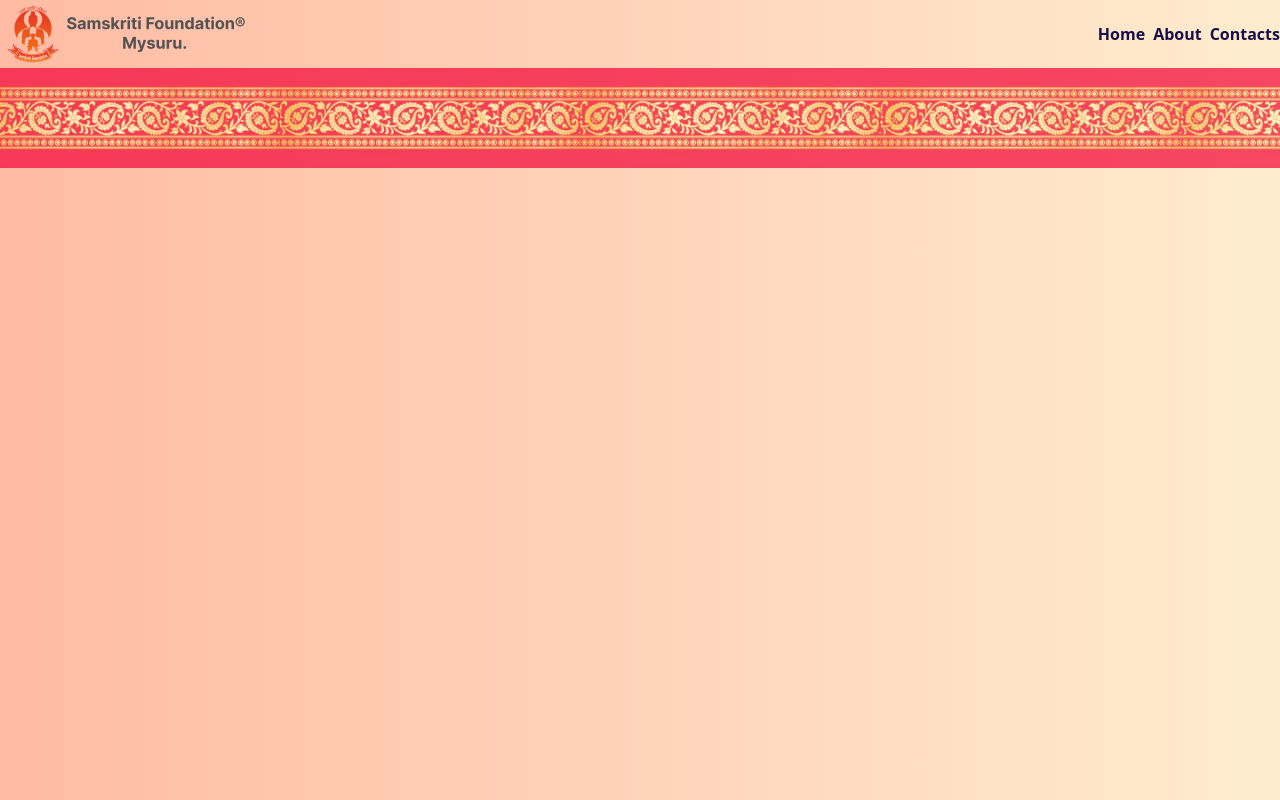
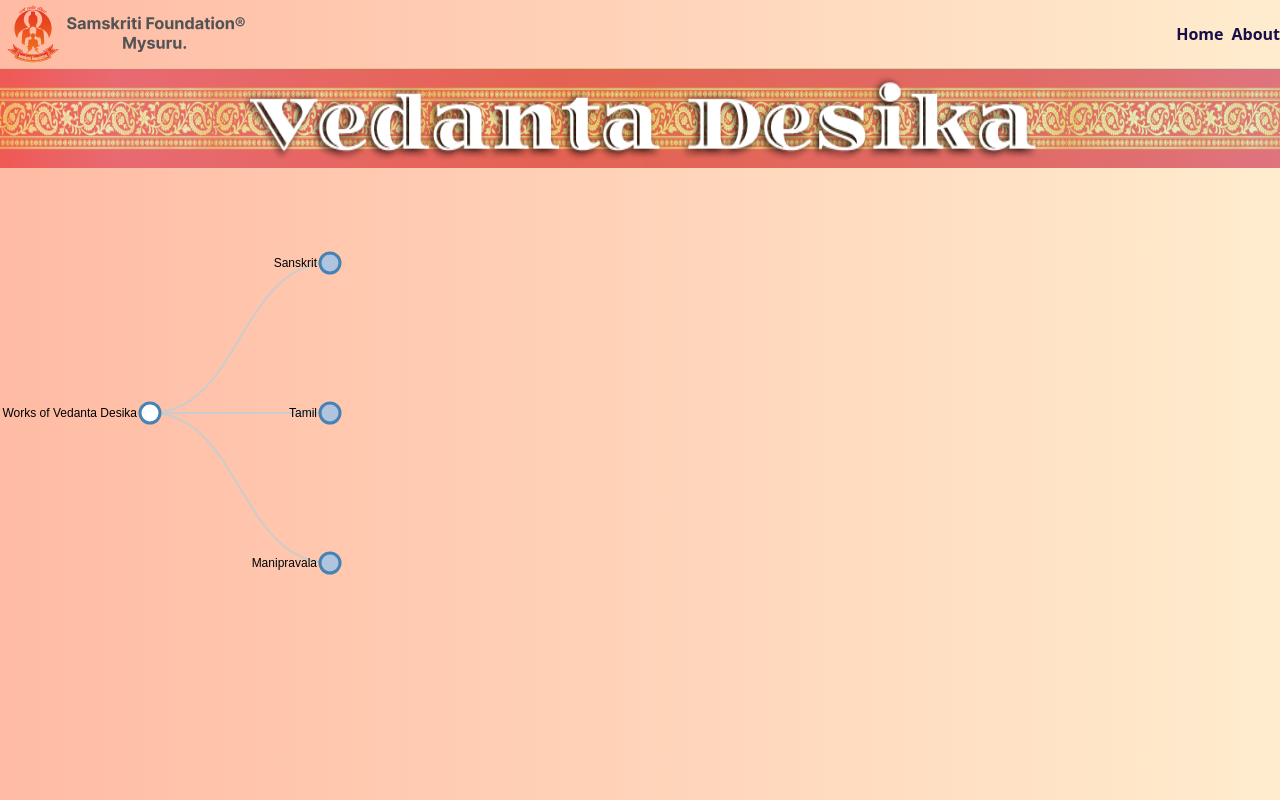
Before and after one commit to Samskriti-Foundation/vedanta-desika-portal, a Flask app: page / in a window 1280 px wide. Run offline with Flask 3, Linux system fonts and the light colour scheme.

Commit message:
Fixed navbar and header

```diff
--- a/app/app.py
+++ b/app/app.py
@@ -1,7 +1,7 @@
-from flask import Flask, render_template
+from flask import Flask
+from .routes import home, admin
 
 app = Flask(__name__)
 
-@app.route("/")
-def hello_world():
-    return render_template("layouts/base.html")
+app.register_blueprint(home.home_bp)
+app.register_blueprint(admin.admin_bp)
--- /dev/null
+++ b/app/routes/home.py
@@ -0,0 +1,8 @@
+from flask import Blueprint, render_template
+
+home_bp = Blueprint("home", __name__, url_prefix="/")
+
+
+@home_bp.route("/")
+def home():
+    return render_template("pages/home/index.html")
--- a/app/static/css/output.css
+++ b/app/static/css/output.css
@@ -554,8 +554,32 @@ video {
   --tw-contain-style:  ;
 }
 
+.collapse {
+  visibility: collapse;
+}
+
 .static {
   position: static;
+}
+
+.absolute {
+  position: absolute;
+}
+
+.relative {
+  position: relative;
+}
+
+.left-1\/2 {
+  left: 50%;
+}
+
+.top-1\/2 {
+  top: 50%;
+}
+
+.z-10 {
+  z-index: 10;
 }
 
 .mx-auto {
@@ -571,28 +595,50 @@ video {
   display: flex;
 }
 
+.h-\[100px\] {
+  height: 100px;
+}
+
 .h-screen {
   height: 100vh;
 }
 
-.h-\[100px\] {
-  height: 100px;
-}
-
-.h-\[108px\] {
-  height: 108px;
+.h-\[90px\] {
+  height: 90px;
 }
 
 .w-full {
   width: 100%;
 }
 
-.w-screen {
-  width: 100vw;
+.w-\[300px\] {
+  width: 300px;
+}
+
+.w-\[800px\] {
+  width: 800px;
 }
 
 .max-w-7xl {
   max-width: 80rem;
+}
+
+.max-w-\[800px\] {
+  max-width: 800px;
+}
+
+.-translate-x-1\/2 {
+  --tw-translate-x: -50%;
+  transform: translate(var(--tw-translate-x), var(--tw-translate-y)) rotate(var(--tw-rotate)) skewX(var(--tw-skew-x)) skewY(var(--tw-skew-y)) scaleX(var(--tw-scale-x)) scaleY(var(--tw-scale-y));
+}
+
+.-translate-y-1\/2 {
+  --tw-translate-y: -50%;
+  transform: translate(var(--tw-translate-x), var(--tw-translate-y)) rotate(var(--tw-rotate)) skewX(var(--tw-skew-x)) skewY(var(--tw-skew-y)) scaleX(var(--tw-scale-x)) scaleY(var(--tw-scale-y));
+}
+
+.transform {
+  transform: translate(var(--tw-translate-x), var(--tw-translate-y)) rotate(var(--tw-rotate)) skewX(var(--tw-skew-x)) skewY(var(--tw-skew-y)) scaleX(var(--tw-scale-x)) scaleY(var(--tw-scale-y));
 }
 
 .items-center {
@@ -626,21 +668,58 @@ video {
   --tw-gradient-stops: var(--tw-gradient-from), var(--tw-gradient-to);
 }
 
+.from-0\% {
+  --tw-gradient-from-position: 0%;
+}
+
+.via-\[\#C9E3BC\] {
+  --tw-gradient-to: rgb(201 227 188 / 0)  var(--tw-gradient-to-position);
+  --tw-gradient-stops: var(--tw-gradient-from), #C9E3BC var(--tw-gradient-via-position), var(--tw-gradient-to);
+}
+
+.via-\[\#CDD28D\] {
+  --tw-gradient-to: rgb(205 210 141 / 0)  var(--tw-gradient-to-position);
+  --tw-gradient-stops: var(--tw-gradient-from), #CDD28D var(--tw-gradient-via-position), var(--tw-gradient-to);
+}
+
 .to-\[\#FFECCE\] {
   --tw-gradient-to: #FFECCE var(--tw-gradient-to-position);
 }
 
-.object-cover {
-  -o-object-fit: cover;
-     object-fit: cover;
+.to-\[\#C7E9CB\] {
+  --tw-gradient-to: #C7E9CB var(--tw-gradient-to-position);
+}
+
+.text-center {
+  text-align: center;
+}
+
+.text-3xl {
+  font-size: 1.875rem;
+  line-height: 2.25rem;
+}
+
+.text-5xl {
+  font-size: 3rem;
+  line-height: 1;
+}
+
+.text-lg {
+  font-size: 1.125rem;
+  line-height: 1.75rem;
+}
+
+.font-semibold {
+  font-weight: 600;
 }
 
 .font-bold {
   font-weight: 700;
 }
 
-.font-semibold {
-  font-weight: 600;
+.text-\[\#170F49\] {
+  --tw-text-opacity: 1;
+  color: rgb(23 15 73 / var(--tw-text-opacity));
 }
 
 .text-white {
--- a/app/templates/_macros.html
+++ b/app/templates/_macros.html
@@ -10,16 +10,23 @@
     <div class="text-[#170F49] font-semibold flex gap-2">
       <a href="#"> Home </a>
       <a href="#"> About </a>
-      <a href="#"> Contacts </a>
     </div>
   </div>
 </nav>
-{%- endmacro %} {% macro header() -%}
-<div>
+{%- endmacro %}
+
+<!--  -->
+{% macro header(title) -%}
+<div class="relative ext-center text-white">
   <img
-    class="w-full h-[100px]"
+    class="w-full h-[100px] bg-gradient-to-r from-[#FFBBA4] from-9 % via-[#C9E3BC] via-42% via-[#CDD28D] via-83% to-[#C7E9CB]"
     src="{{ url_for('static', filename='images/header.png') }}"
     alt="header"
   />
+  <img
+    src="{{ url_for('static', filename='images/title.png') }}"
+    alt="title"
+    class="absolute top-1/2 left-1/2 transform -translate-x-1/2 -translate-y-1/2 max-w-[800px] h-[90px] text-lg"
+  />
 </div>
 {%- endmacro %}
--- a/app/templates/layouts/base.html
+++ b/app/templates/layouts/base.html
@@ -25,6 +25,12 @@
     <title>Vedanta Desika</title>
   </head>
   <body class="h-screen bg-gradient-to-r from-[#FFBBA4] to-[#FFECCE] to-73%">
-    {{macros.navbar()}} {% block content %} {{ macros.header() }} {% endblock %}
+    {{macros.navbar()}}
+    <!--  -->
+    {% block content %}
+    <!--  -->
+    {{macros.header("Vedanta Desika from base")}}
+    <!--  -->
+    {% endblock %}
   </body>
 </html>
--- /dev/null
+++ b/app/templates/pages/home/_partials/horizontal_tree.html
@@ -0,0 +1,291 @@
+<style>
+  .node circle {
+    fill: #fff;
+    stroke: steelblue;
+    stroke-width: 3px;
+  }
+
+  .node text {
+    font: 12px sans-serif;
+  }
+
+  .link {
+    fill: none;
+    stroke: #ccc;
+    stroke-width: 2px;
+  }
+</style>
+
+<div>
+  <script src="https://d3js.org/d3.v7.min.js"></script>
+  <script>
+    var treeData = {
+      name: "Works of Vedanta Desika",
+      children: [
+        {
+          name: "Sanskrit",
+          children: [
+            {
+              name: "Stotra",
+              children: [
+                { name: "Hayagriva-Stotra" },
+                { name: "Goda Stuti" },
+                { name: "Sree Stuti" },
+                { name: "Bhu-stuti" },
+                { name: "Varadaraja Panchashat" },
+              ],
+            },
+            {
+              name: "Vyakhyana",
+              children: [
+                { name: "Tattva Tika" },
+                { name: "Tatparya Chandrika" },
+                { name: "Stotra-ratna-bhashyam" },
+              ],
+            },
+            {
+              name: "Kavya",
+              children: [
+                { name: "Yadavabhyudayam" },
+                { name: "Hamsa Sandesham" },
+              ],
+            },
+            {
+              name: "Svatantra Shastra Granthas",
+              children: [
+                { name: "Tattvamukta-kalapa" },
+                { name: "Nyaya-siddhanjanam" },
+                { name: "Nyayaparishuddhi" },
+              ],
+            },
+            {
+              name: "Nataka (Drama)",
+              children: [{ name: "Sankalpa-suryodyam" }],
+            },
+            {
+              name: "Agama",
+              children: [{ name: "Pancharatra-rakha" }],
+            },
+            {
+              name: "Other works",
+              children: [],
+            },
+          ],
+        },
+        {
+          name: "Tamil",
+          children: [{ name: "Desikaprabandham" }],
+        },
+        {
+          name: "Manipravala",
+          children: [
+            { name: "Rahasyatrayasara" },
+            { name: "Amritasvadini" },
+            { name: "Amritaranjini" },
+          ],
+        },
+      ],
+    }
+
+    // Set the dimensions and margins of the diagram
+    var margin = { top: 20, right: 90, bottom: 30, left: 150 },
+      width = 960 - margin.left - margin.right,
+      height = 500 - margin.top - margin.bottom
+
+    // append the svg object to the body of the page
+    // appends a 'group' element to 'svg'
+    // moves the 'group' element to the top left margin
+    var svg = d3
+      .select("body")
+      .append("svg")
+      .attr("width", width + margin.right + margin.left)
+      .attr("height", height + margin.top + margin.bottom)
+      .append("g")
+      .attr("transform", "translate(" + margin.left + "," + margin.top + ")")
+
+    var i = 0,
+      duration = 750,
+      root
+
+    // declares a tree layout and assigns the size
+    var treemap = d3.tree().size([height, width])
+
+    // Assigns parent, children, height, depth
+    root = d3.hierarchy(treeData, function (d) {
+      return d.children
+    })
+    root.x0 = height / 2
+    root.y0 = 0
+
+    // Collapse after the second level
+    root.children.forEach(collapse)
+
+    update(root)
+
+    // Collapse the node and all it's children
+    function collapse(d) {
+      if (d.children) {
+        d._children = d.children
+        d._children.forEach(collapse)
+        d.children = null
+      }
+    }
+
+    function update(source) {
+      // Assigns the x and y position for the nodes
+      var treeData = treemap(root)
+
+      // Compute the new tree layout.
+      var nodes = treeData.descendants(),
+        links = treeData.descendants().slice(1)
+
+      // Normalize for fixed-depth.
+      nodes.forEach(function (d) {
+        d.y = d.depth * 180
+      })
+
+      // ****************** Nodes section ***************************
+
+      // Update the nodes...
+      var node = svg.selectAll("g.node").data(nodes, function (d) {
+        return d.id || (d.id = ++i)
+      })
+
+      // Enter any new modes at the parent's previous position.
+      var nodeEnter = node
+        .enter()
+        .append("g")
+        .attr("class", "node")
+        .attr("transform", function (d) {
+          return "translate(" + source.y0 + "," + source.x0 + ")"
+        })
+        .on("click", click)
+
+      // Add Circle for the nodes
+      nodeEnter
+        .append("circle")
+        .attr("class", "node")
+        .attr("r", 1e-6)
+        .style("fill", function (d) {
+          return d._children ? "lightsteelblue" : "#fff"
+        })
+
+      // Add labels for the nodes
+      nodeEnter
+        .append("text")
+        .attr("dy", ".35em")
+        .attr("x", function (d) {
+          return d.children || d._children ? -13 : 13
+        })
+        .attr("text-anchor", function (d) {
+          return d.children || d._children ? "end" : "start"
+        })
+        .text(function (d) {
+          return d.data.name
+        })
+
+      // UPDATE
+      var nodeUpdate = nodeEnter.merge(node)
+
+      // Transition to the proper position for the node
+      nodeUpdate
+        .transition()
+        .duration(duration)
+        .attr("transform", function (d) {
+          return "translate(" + d.y + "," + d.x + ")"
+        })
+
+      // Update the node attributes and style
+      nodeUpdate
+        .select("circle.node")
+        .attr("r", 10)
+        .style("fill", function (d) {
+          return d._children ? "lightsteelblue" : "#fff"
+        })
+        .attr("cursor", "pointer")
+
+      // Remove any exiting nodes
+      var nodeExit = node
+        .exit()
+        .transition()
+        .duration(duration)
+        .attr("transform", function (d) {
+          return "translate(" + source.y + "," + source.x + ")"
+        })
+        .remove()
+
+      // On exit reduce the node circles size to 0
+      nodeExit.select("circle").attr("r", 1e-6)
+
+      // On exit reduce the opacity of text labels
+      nodeExit.select("text").style("fill-opacity", 1e-6)
+
+      // ****************** links section ***************************
+
+      // Update the links...
+      var link = svg.selectAll("path.link").data(links, function (d) {
+        return d.id
+      })
+
+      // Enter any new links at the parent's previous position.
+      var linkEnter = link
+        .enter()
+        .insert("path", "g")
+        .attr("class", "link")
+        .attr("d", function (d) {
+          var o = { x: source.x0, y: source.y0 }
+          return diagonal(o, o)
+        })
+
+      // UPDATE
+      var linkUpdate = linkEnter.merge(link)
+
+      // Transition back to the parent element position
+      linkUpdate
+        .transition()
+        .duration(duration)
+        .attr("d", function (d) {
+          return diagonal(d, d.parent)
+        })
+
+      // Remove any exiting links
+      var linkExit = link
+        .exit()
+        .transition()
+        .duration(duration)
+        .attr("d", function (d) {
+          var o = { x: source.x, y: source.y }
+          return diagonal(o, o)
+        })
+        .remove()
+
+      // Store the old positions for transition.
+      nodes.forEach(function (d) {
+        d.x0 = d.x
+        d.y0 = d.y
+      })
+
+      // Creates a curved (diagonal) path from parent to the child nodes
+      function diagonal(s, d) {
+        path = `M ${s.y} ${s.x}
+            C ${(s.y + d.y) / 2} ${s.x},
+              ${(s.y + d.y) / 2} ${d.x},
+              ${d.y} ${d.x}`
+
+        return path
+      }
+
+      // Toggle children on click.
+      function click(event, d) {
+        if (d.children) {
+          d._children = d.children
+          d.children = null
+        } else {
+          d.children = d._children
+          d._children = null
+        }
+        update(d)
+      }
+    }
+  </script>
+</div>
--- /dev/null
+++ b/app/templates/pages/home/index.html
@@ -0,0 +1,11 @@
+{% extends "layouts/base.html" %}
+<!--  -->
+{% import "_macros.html" as macros %}
+<!--  -->
+{% block content %}
+<!--  -->
+{{ macros.header("Vedanta Desika from index") }}
+<!--  -->
+{% include "pages/home/_partials/horizontal_tree.html" %}
+<!--  -->
+{%endblock%}
--- a/app/templates/pages/landing/index.html
+++ /dev/null
@@ -1,2 +0,0 @@
-{% import "_macros.html" as macros %} {% extends "layouts/base.html" %} {% block
-content %} {% endblock %}
```
Also changed, not shown: other parts of app/static/css/output.css (+20 -9 lines), app/routes/admin.py (+8 -0 lines), app/templates/pages/admin/index.html (added, +9 -0 lines), app/__init__.py (added), app/static/images/header.png, app/static/images/title.png (added), app/templates/pages/home/_partials/vertical_tree.html (added), app/templates/pages/landing/_partials/vertical_tree.html (deleted), app/utils/tree.py (added).
